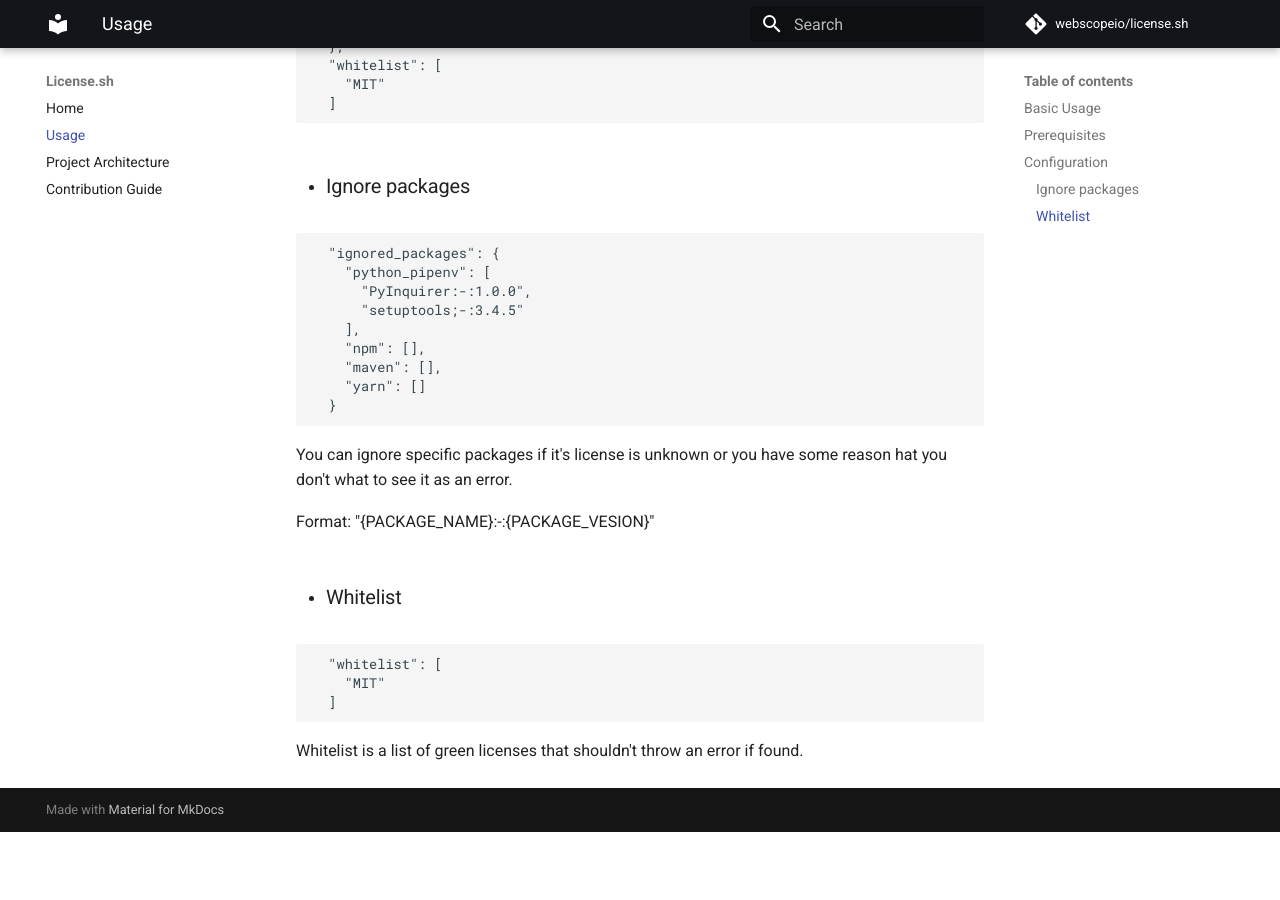
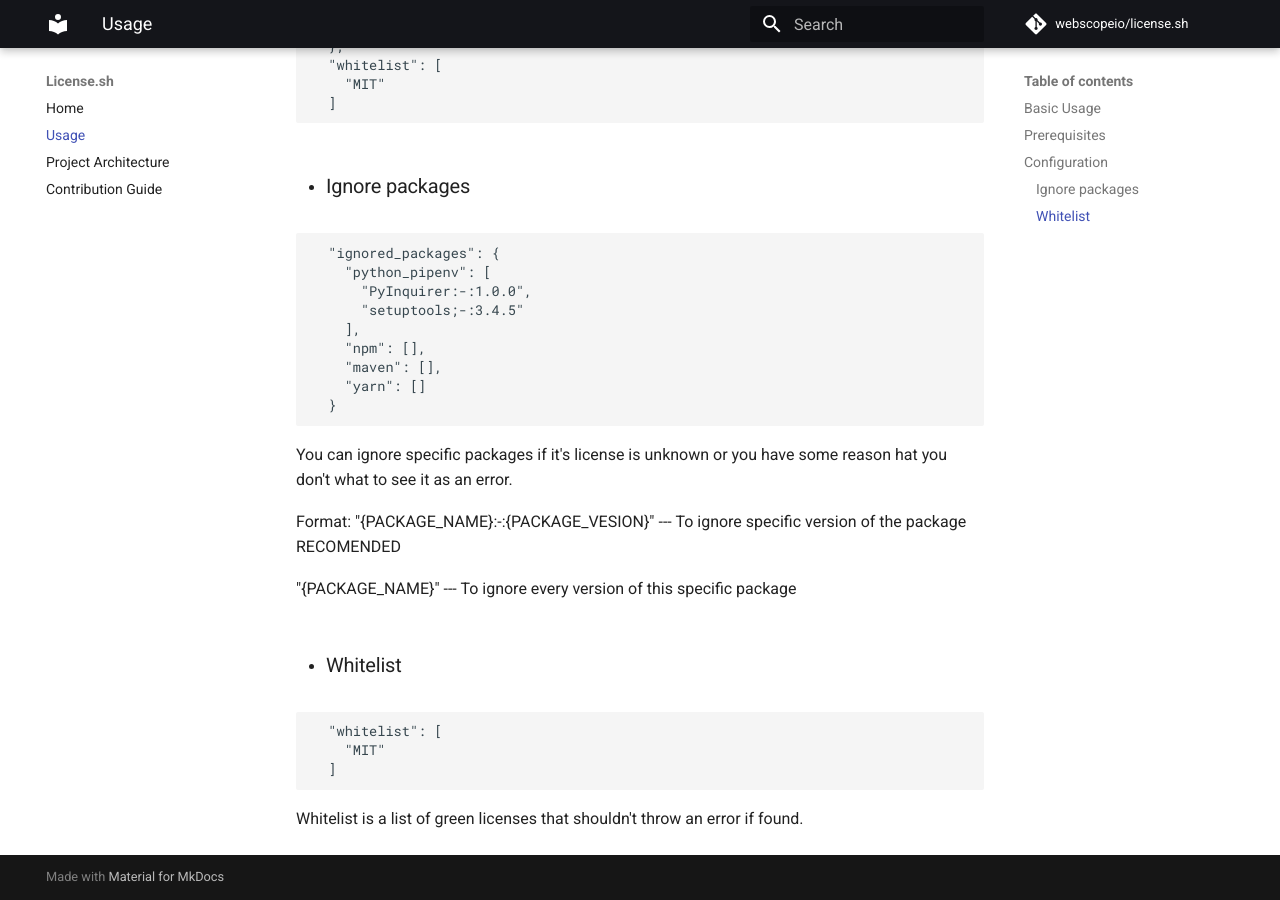
Before and after one commit to webscopeio/license.sh, an MkDocs documentation site: the page built from docs/usage.md, in a window 1280 px wide and 900 px high, scrolled down 1256 px. Built offline with MkDocs 1.6.1 and Material for MkDocs 9.7.7, drawn with Linux system fonts in a browser that asks for light colours; comment, search, counter and statistics services are not loaded; before the commit the page ends 2088 px from its top, so only the background shows below that.

```diff
--- a/docs/usage.md
+++ b/docs/usage.md
@@ -71,7 +71,9 @@
 You can ignore specific packages if it's license is unknown or you have some reason hat you don't what to see it as an error.
 
 Format:
-"{PACKAGE_NAME}:-:{PACKAGE_VESION}"
+"{PACKAGE_NAME}:-:{PACKAGE_VESION}"  --- To ignore specific version of the package RECOMENDED
+
+"{PACKAGE_NAME}" --- To ignore every version of this specific package
 
 
 * ### Whitelist
```
Also changed, not shown: .license-sh.json, 1 other file.
